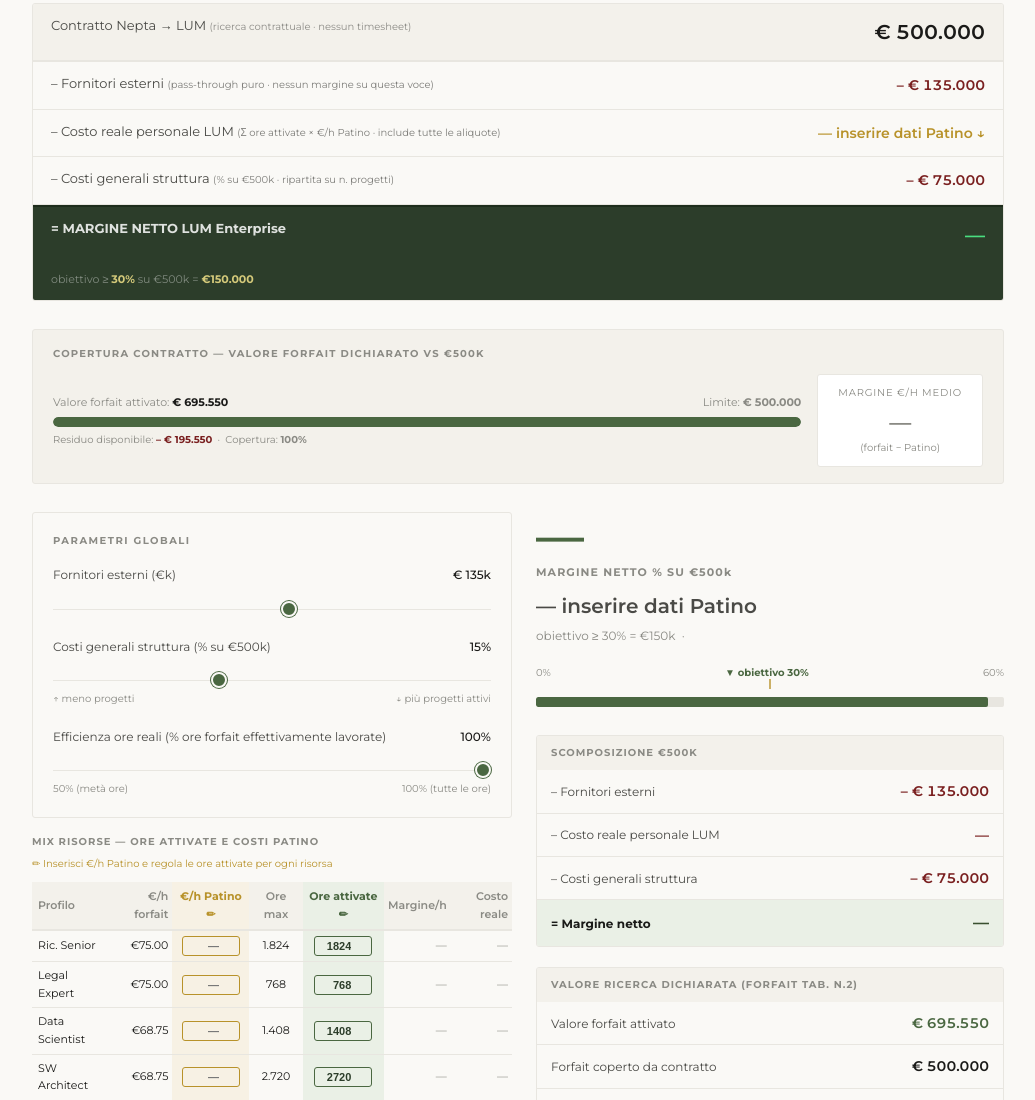
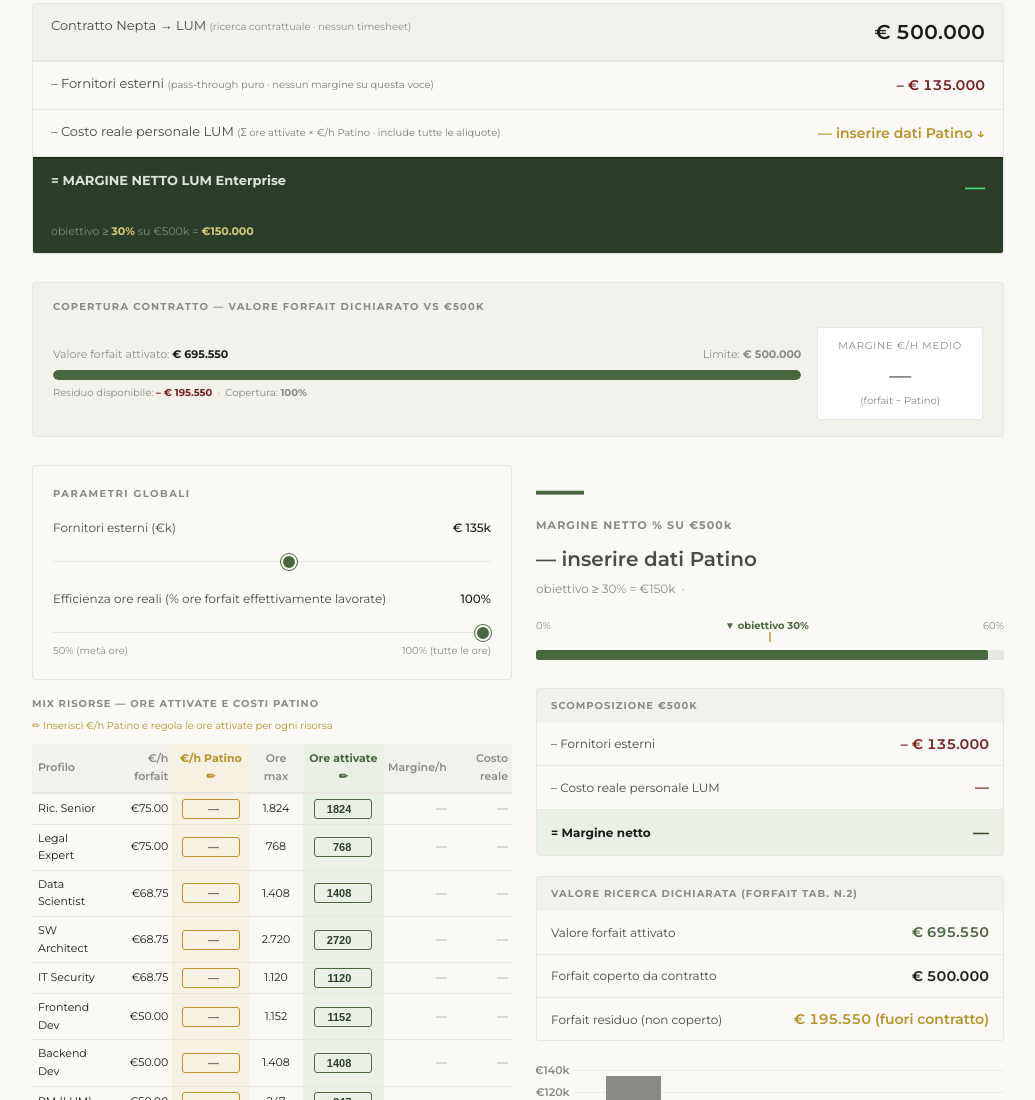
Before and after one commit to trotta-versum/pia-nepta-smart-hr, a plain HTML site: page index.html in a window 1280 px wide. Shown: the part 4779-5879 px from the top of the page, without its empty margins (122-1157 px from the left). Drawn offline with nearby package versions, Linux system fonts and the light colour scheme.

Commit message:
Update index.html

```diff
--- a/index.html
+++ b/index.html
@@ -692,9 +692,9 @@
       <span class="schema-label">– Costo reale personale LUM <span style="font-size:10px;opacity:0.7">(Σ ore attivate × €/h Patino · include tutte le aliquote)</span></span>
       <span class="schema-val neg" id="sc_pers">— inserire dati Patino ↓</span>
     </div>
-    <div class="schema-row schema-minus">
-      <span class="schema-label">– Costi generali struttura <span style="font-size:10px;opacity:0.7">(% su €500k · ripartita su n. progetti)</span></span>
-      <span class="schema-val neg" id="sc_cg">– € 75.000</span>
+    <div class="schema-row schema-minus" style="display:none">
+      <span class="schema-label">– Costi generali struttura</span>
+      <span class="schema-val neg" id="sc_cg"></span>
     </div>
     <div class="schema-row schema-total">
       <span class="schema-label">= MARGINE NETTO LUM Enterprise</span>
@@ -742,13 +742,12 @@
           <div class="sim-slider-label"><span>Fornitori esterni (€k)</span><span class="sim-slider-val" id="outForn">€ 133k</span></div>
           <input type="range" min="0" max="250" value="133" step="5" id="sForn" oninput="calcM()">
         </div>
-        <div class="sim-row">
+        <div class="sim-row" style="display:none">
           <div class="sim-slider-label">
             <span>Costi generali struttura (% su €500k)</span>
             <span class="sim-slider-val" id="outCG">15%</span>
           </div>
           <input type="range" min="3" max="35" value="15" step="1" id="sCG" oninput="calcM()">
-          <div style="display:flex;justify-content:space-between;font-size:10px;color:var(--ink-light);margin-top:3px"><span>↑ meno progetti</span><span>↓ più progetti attivi</span></div>
         </div>
         <div class="sim-row" style="margin-bottom:0">
           <div class="sim-slider-label">
@@ -827,9 +826,9 @@
           <span class="bd-label">– Costo reale personale LUM</span>
           <span class="bd-val neg" id="bd_pers">—</span>
         </div>
-        <div class="bd-row" style="border-bottom:var(--border)">
+        <div class="bd-row" style="display:none;border-bottom:var(--border)">
           <span class="bd-label">– Costi generali struttura</span>
-          <span class="bd-val neg" id="bd_cg">—</span>
+          <span class="bd-val neg" id="bd_cg"></span>
         </div>
         <div class="bd-row" style="background:#eaf0e6">
           <span class="bd-label" style="font-weight:700;color:var(--ink)">= Margine netto</span>
```
